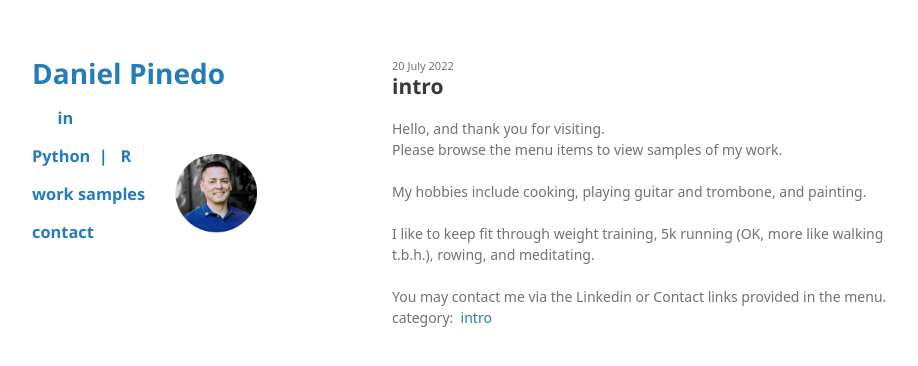
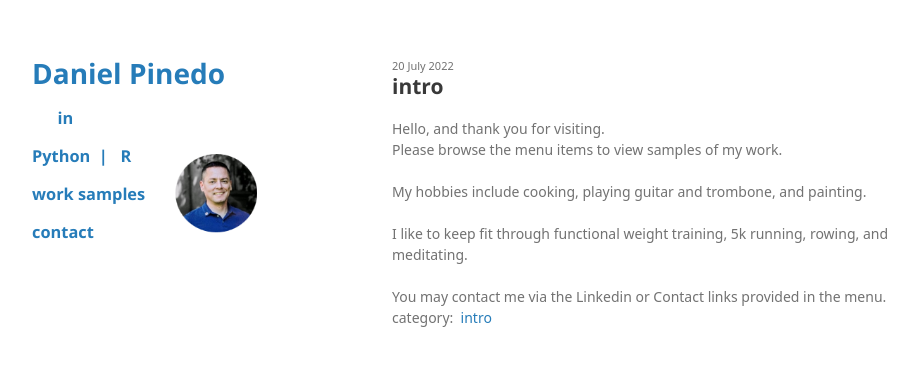
Before and after one commit to odenipinedo/odenipinedo.github.io, a Jekyll site: the page built from _posts/2022-07-20-intro.html, in a window 1280 px wide. Shown: the top 366 px of the page, without its empty margins (178-1096 px from the left). Built offline with Jekyll 4.4.1, drawn with Linux system fonts in a browser that asks for light colours; some web fonts are replaced; a style sheet for code colours, icons or effects is not loaded; the repository's description, which GitHub fills in, is left out.

Commit message:
Update 2022-07-20-intro.html

```diff
--- a/_posts/2022-07-20-intro.html
+++ b/_posts/2022-07-20-intro.html
@@ -16,6 +16,6 @@ Please browse the menu items to view samples of my work.<br>
 <br>
 My hobbies include cooking, playing guitar and trombone, and painting.<br>
 <br>
-I like to keep fit through weight training, 5k running (OK, more like walking t.b.h.), rowing, and meditating.<br>
+I like to keep fit through functional weight training, 5k running, rowing, and meditating.<br>
 <br>
 You may contact me via the Linkedin or Contact links provided in the menu.
```
Also changed, not shown: other parts of _posts/2022-07-20-intro.html (+1 -1 lines).
